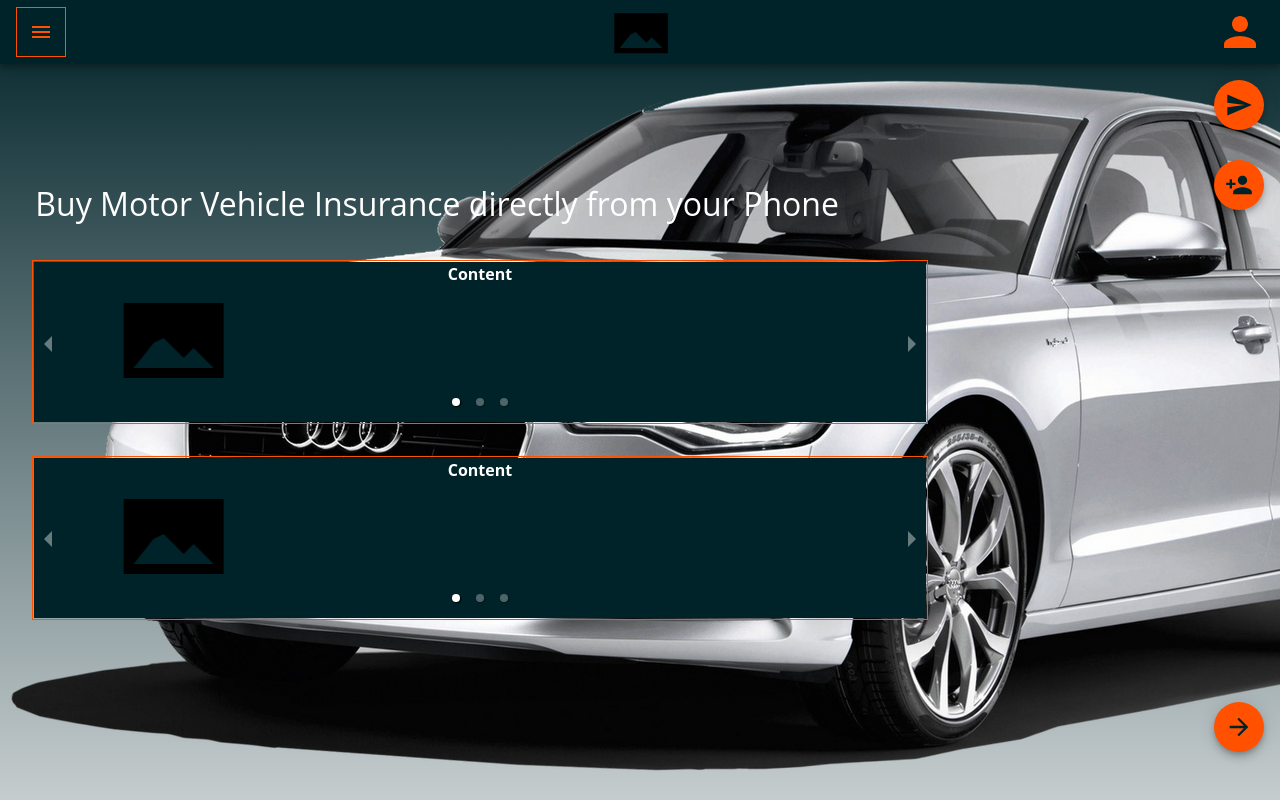
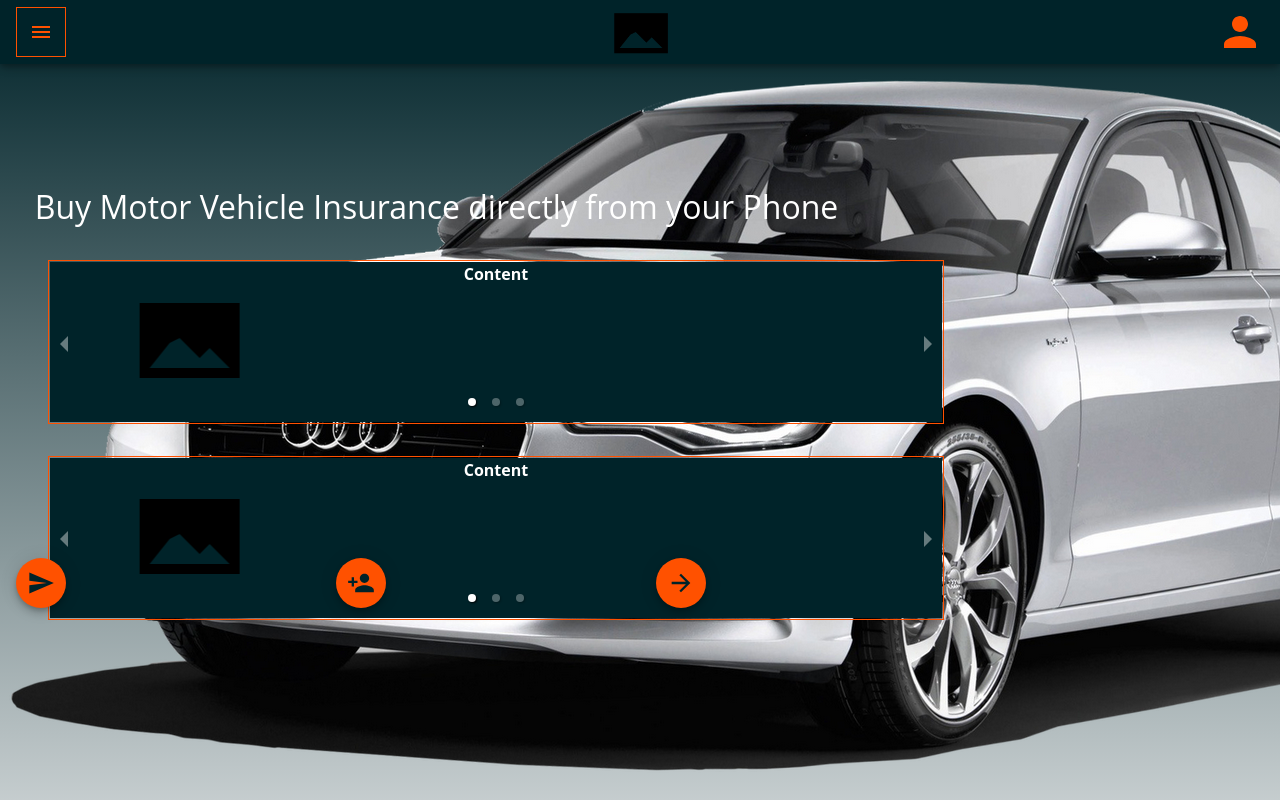
Before and after one commit to FAenX/insurance_demo_app, a React (Create React App) app: page / in a window 1280 px wide. Shown: the top 800 px of the page. Built offline with nearby package versions, Linux system fonts and the light colour scheme; no server answers.

Commit message:
animation

```diff
--- a/src/App.scss
+++ b/src/App.scss
@@ -5,6 +5,11 @@ $success_color: #3F9811;
 $color_3: #0023291f;
 $error_color: #ff0000;
 $warning_color: #cc9c00;
+
+@keyframes rigthtoleft{
+  0%   {left:5em; top:5em;}
+  100% {left:0em; top:0em;}
+}
 
 @mixin fullscreen {
   width: 100vw;
@@ -49,10 +54,10 @@ body {
 .next-arrow{
   position: fixed;
   bottom: 0;
-  right: 0;
+  left: 50%;
   z-index: 1299;
   margin: 1em;
-  margin-bottom: 3em;
+  margin-bottom: 12em;
   .MuiSvgIcon-colorPrimary {
 
     font-size: 2em;
@@ -63,10 +68,10 @@ body {
 .get-started-button{
   z-index: 1299;
   position: fixed;
-  top: 0;
-  right: 0;
+  bottom: 0;
+  left: 25%;
   margin:1em;
-  margin-top: 10em;
+  margin-bottom: 12em;
 
 
   .MuiSvgIcon-colorPrimary{
@@ -78,10 +83,10 @@ body {
 
 .free-quotation-button{
   position: fixed;
-  top: 0;
-  right: 0;
+  bottom: 0;
+  left: 0;
   margin:1em;
-  margin-top: 5em;
+  margin-bottom: 12em;
   z-index: 1299;
 
   .MuiSvgIcon-colorPrimary{
@@ -276,10 +281,7 @@ body {
     background-repeat: no-repeat;
   }
 
-  @keyframes rigthtoleft{
-    0%   {left:200px;}
-    100% {left:0px;}
-  }
+
   //home
 .home {
   @include flex-col();
@@ -305,6 +307,7 @@ body {
     .home-carousel{
       width: 100%;
       margin-bottom: 2em;
+      margin-left: 1em;
       padding: .05em;
       border: solid .015em $color_2;
 
```
